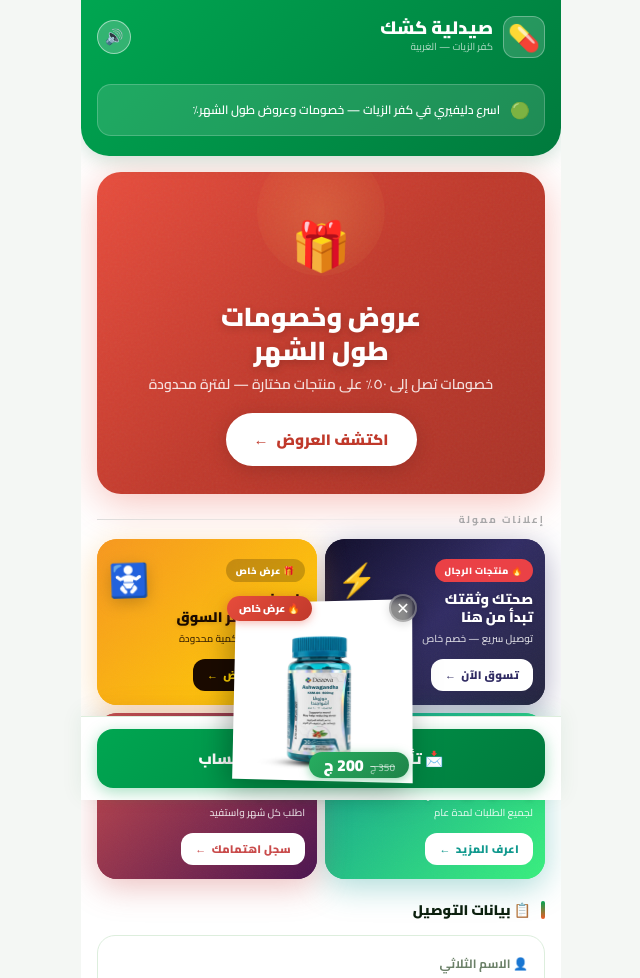
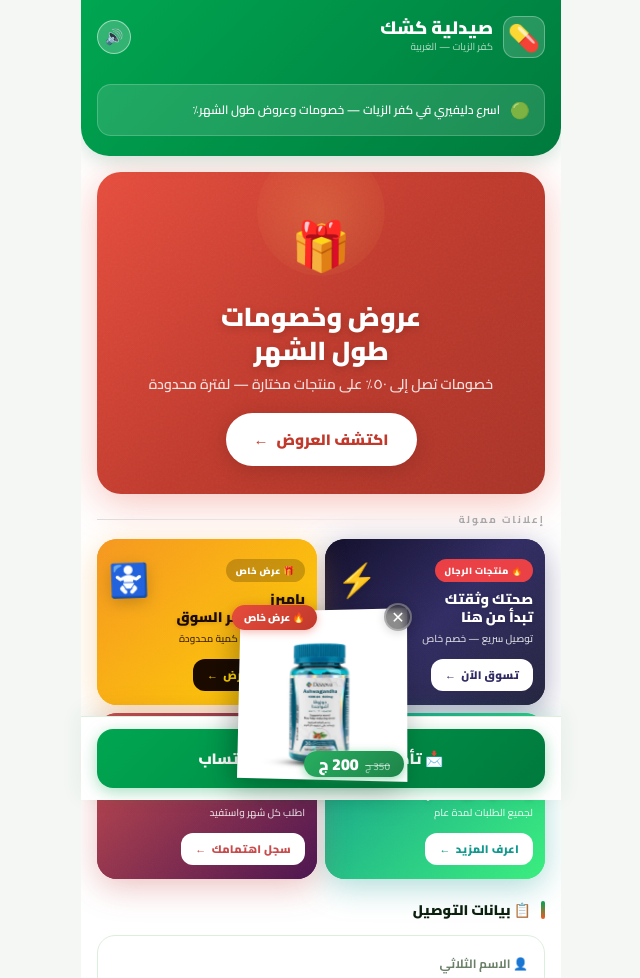
Before and after one commit to mhmodkeshk/keshk-pharmacy, a website: page index.html in a window 1280 px wide. Shown: the top 978 px of the page, without its empty margins (319-959 px from the left). Drawn offline with Linux system fonts and the light colour scheme.

Commit message:
Update index.html

```diff
--- a/index.html
+++ b/index.html
@@ -402,38 +402,39 @@ textarea.form-input { resize: none; height: 80px; }
 
 /* ===== فلوتنج كارد دوزوفا 3D (بدون خلفية) ===== */
 .dozova-float {
-  position: fixed; bottom: 20px; left: 50%; transform: translateX(-50%);
-  z-index: 9998; width: 180px; height: auto;
-  cursor: pointer;
+  position: fixed; bottom: 12px; left: 50%; transform: translateX(-50%);
+  z-index: 9998; width: 170px; cursor: pointer;
 }
 .dozova-float.hidden { display: none !important; }
-.dozova-float-img-wrap {
-  position: relative; display: flex; align-items: center; justify-content: center;
+.dozova-float-inner {
+  position: relative; display: inline-block;
 }
 .dozova-float-glow {
-  position: absolute; width: 160px; height: 160px; border-radius: 50%;
-  background: radial-gradient(circle, #2ecc71 0%, rgba(46,204,113,0.3) 40%, transparent 70%);
+  position: absolute; top: 50%; left: 50%; transform: translate(-50%,-50%);
+  width: 160px; height: 160px; border-radius: 50%;
+  background: radial-gradient(circle, #2ecc71 0%, rgba(46,204,113,0.25) 40%, transparent 70%);
   animation: floatGlow 2s ease infinite;
+  pointer-events: none;
 }
 @keyframes floatGlow {
-  0%, 100% { opacity: 0.3; transform: scale(1); }
-  50% { opacity: 0.5; transform: scale(1.15); }
+  0%, 100% { opacity: 0.3; transform: translate(-50%,-50%) scale(1); }
+  50% { opacity: 0.5; transform: translate(-50%,-50%) scale(1.15); }
 }
 .dozova-float-img {
-  width: 100%; height: auto; display: block; position: relative; z-index: 1;
+  display: block; width: 170px; height: auto; position: relative; z-index: 1;
   transform: perspective(500px) rotateY(-8deg) rotateX(4deg);
   filter: drop-shadow(-6px 8px 16px rgba(0,0,0,0.3));
   transition: transform 0.3s;
 }
-.dozova-float:hover .dozova-float-img { transform: perspective(500px) rotateY(-5deg) rotateX(2deg) scale(1.05); }
 .dozova-float:active .dozova-float-img { transform: perspective(500px) rotateY(-4deg) rotateX(2deg) scale(0.97); }
 .dozova-float-shine {
   position: absolute; inset: 0; overflow: hidden; pointer-events: none; z-index: 2;
+  border-radius: 8px;
 }
 .dozova-float-shine::after {
   content: ''; position: absolute; top: -50%; left: -50%;
   width: 200%; height: 200%;
-  background: linear-gradient(45deg, transparent 40%, rgba(255,255,255,0.25) 45%, rgba(255,255,255,0.4) 50%, rgba(255,255,255,0.25) 55%, transparent 60%);
+  background: linear-gradient(45deg, transparent 40%, rgba(255,255,255,0.2) 45%, rgba(255,255,255,0.35) 50%, rgba(255,255,255,0.2) 55%, transparent 60%);
   animation: shineSweep 4s ease infinite;
 }
 @keyframes shineSweep {
@@ -1477,12 +1478,12 @@ textarea.form-input { resize: none; height: 80px; }
 
 <!-- ===== فلوتنج كارد دوزوفا ===== -->
 <div class="dozova-float" id="dozovaFloat" data-action="show-page" data-page="offers-supplements" role="button" tabindex="0" aria-label="عرض دوزوفا KSM-66 أشواجندا">
-  <div class="dozova-float-img-wrap">
+  <div class="dozova-float-inner">
     <div class="dozova-float-glow"></div>
-    <div class="dozova-float-shine"></div>
     <span class="dozova-float-badge">🔥 عرض خاص</span>
     <button class="dozova-float-close" id="dozovaFloatClose" aria-label="إغلاق">✕</button>
-    <img src="dozova.webp" alt="دوزوفا KSM-66 أشواجندا" class="dozova-float-img" loading="lazy">
+    <div class="dozova-float-shine"></div>
+    <img src="dozova.webp" alt="دوزوفا KSM-66 أشواجندا" class="dozova-float-img">
     <div class="dozova-float-price"><del>350 ج</del> 200 ج</div>
   </div>
 </div>
```
